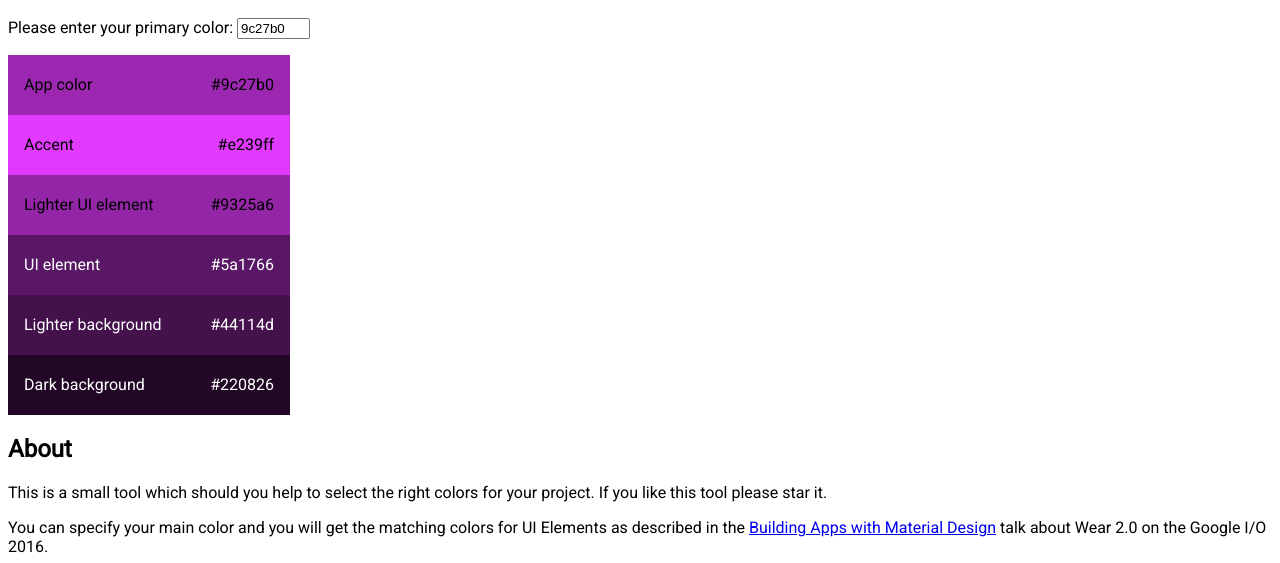
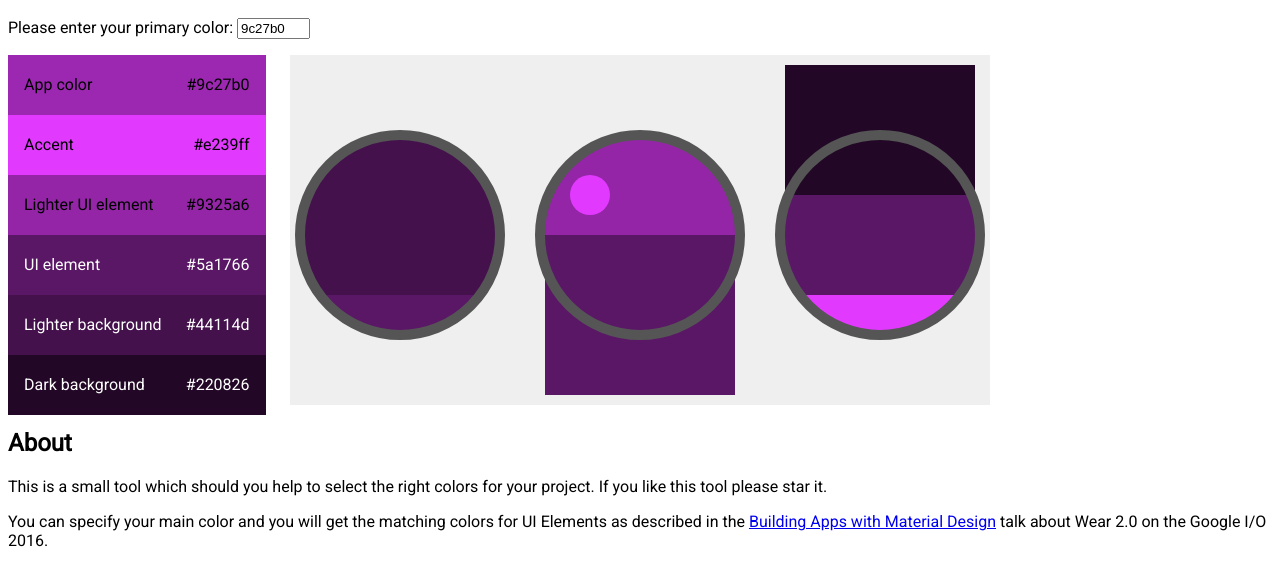
Before and after one commit to rekire/MaterialColorGenerator, a plain HTML site: page index.html in a window 1280 px wide. Shown: the part 49-612 px from the top of the page. Drawn offline with Linux system fonts and the light colour scheme.

Commit message:
Add watch preview and link tracking

```diff
--- a/index.html
+++ b/index.html
@@ -7,6 +7,10 @@ document.addEventListener("DOMContentLoaded", function(event) {
   var input = document.getElementById("color");
   input.oninput=calc;
   calc({'target':input});
+  // out link tracking
+  for(var i=0; i<document.links.lenth; i++) {
+    document.links[i].onclick=trackOutboundLink;
+  }
 });
 
 function calc(event) {
@@ -34,8 +38,74 @@ function calc(event) {
     output.innerHTML+='<div style="background-color:#' + rgb  + '; color:#fff">Lighter background <span>#' + rgb + '</span></div>';
     rgb = toHex(hsvToRgb(hsv[0], hsv[1], 0.15));
     output.innerHTML+='<div style="background-color:#' + rgb  + '; color:#fff">Dark background <span>#' + rgb + '</span></div>';
+    draw(hsv);
   } else {
     output.innerHTML="";
+  }
+}
+
+function draw(hsv) {
+  var canvas = document.getElementById('canvas');
+  if (canvas.getContext){
+    var ctx = canvas.getContext('2d');
+    ctx.imageSmoothingEnabled = true;
+
+    // first watch
+    ctx.save();
+    ctx.beginPath();
+    ctx.arc(110,180,100,0,Math.PI*2,true);
+    ctx.clip();
+    ctx.beginPath();
+    ctx.fillStyle = '#' + toHex(hsvToRgb(hsv[0], hsv[1], 0.3));
+    ctx.fillRect(15, 80, 190, 180);
+    ctx.fillStyle = '#' + toHex(hsvToRgb(hsv[0], hsv[1], 0.4));
+    ctx.fillRect(15, 240, 190, 35);
+    ctx.restore();
+
+    // second watch
+    ctx.save();
+    ctx.beginPath();
+    ctx.arc(350,180,100,0,Math.PI*2,true);
+    ctx.clip();
+    ctx.beginPath();
+    ctx.fillStyle = '#' + toHex(hsvToRgb(hsv[0], hsv[1], 0.65));
+    ctx.fillRect(255, 80, 190, 100);
+    ctx.restore();
+    ctx.fillStyle = '#' + toHex(hsvToRgb(hsv[0], hsv[1], 0.4));
+    ctx.fillRect(255, 180, 190, 160);
+
+    // third watch
+    ctx.save();
+    ctx.beginPath();
+    ctx.arc(590,180,100,0,Math.PI*2,true);
+    ctx.clip();
+    ctx.beginPath();
+    ctx.fillStyle = '#' + toHex(hsvToRgb(hsv[0], hsv[1], 0.4));
+    ctx.fillRect(495, 140, 190, 100);
+    ctx.fillStyle = '#' + toHex(hsvToRgb(hsv[0], hsv[1], 1));
+    ctx.fillRect(495, 240, 190, 35);
+    ctx.restore();
+    ctx.fillStyle = '#' + toHex(hsvToRgb(hsv[0], hsv[1], 0.15));
+    ctx.fillRect(495, 10, 190, 130);
+
+    // watch chromes
+    ctx.beginPath();
+    ctx.lineWidth=10;
+    ctx.strokeStyle='#555';
+    ctx.arc(110,180,100,0,Math.PI*2,true);
+    ctx.stroke();
+    ctx.beginPath();
+    ctx.arc(350,180,100,0,Math.PI*2,true);
+    ctx.stroke();
+    ctx.beginPath();
+    ctx.arc(590,180,100,0,Math.PI*2,true);
+    ctx.stroke();
+
+    ctx.beginPath();
+    ctx.lineWidth=0;
+    ctx.fillStyle = '#' + toHex(hsvToRgb(hsv[0], hsv[1], 1));
+    ctx.arc(300,140,20,0,Math.PI*2,true);
+    ctx.fill();
   }
 }
 
@@ -128,9 +198,17 @@ m=s.getElementsByTagName(o)[0];a.async=1;a.src=g;m.parentNode.insertBefore(a,m)
 
 ga('create', 'UA-72964219-2', 'auto');
 ga('send', 'pageview');
+
+function trackOutboundLink(url) {
+   ga('send', 'event', 'outbound', 'click', url, {
+     'transport': 'beacon',
+     'hitCallback': function(){document.location = url;}
+   });
+   return false;
+}
 </script>
 <script async defer src="https://buttons.github.io/buttons.js"></script>
-<link href="https://fonts.googleapis.com/css?family=Roboto" rel="stylesheet" />
+<link href="https://fonts.googleapis.com/css?family=Roboto" rel="stylesheet"/>
 <style type="text/css">
 body {
   font-family: 'Roboto', sans-serif;
@@ -146,47 +224,49 @@ h1 {
   vertical-align: middle;
   width: 250px;
 }
+#output {
+  float:left;
+}
 #output div span {
   float: right;
+}
+canvas {
+  clear:left;
+  min-width:200px;
+  max-width:100%;
 }
 </style>
 </head>
 <body>
 <h1>Material color generator
-<a aria-label="Star rekire/MaterialColorGenerator on GitHub" data-count-aria-label="# stargazers on GitHub" data-count-api="/repos/rekire/MaterialColorGenerator#stargazers_count" data-count-href="/rekire/MaterialColorGenerator/stargazers" data-style="mega" data-icon="octicon-star" href="https://github.com/rekire/MaterialColorGenerator" class="github-button">Star</a></h1>
-<p>Please enter your primary color: <input type="text" id="color" value="9c27b0" maxlength="6" size="6" /></p>
+    <a aria-label="Star rekire/MaterialColorGenerator on GitHub"
+       data-count-aria-label="# stargazers on GitHub"
+       data-count-api="/repos/rekire/MaterialColorGenerator#stargazers_count"
+       data-count-href="/rekire/MaterialColorGenerator/stargazers" data-style="mega"
+       data-icon="octicon-star" href="https://github.com/rekire/MaterialColorGenerator"
+       class="github-button">Star</a></h1>
+<p>Please enter your primary color: <input type="text" id="color" value="9c27b0" maxlength="6" size="6"/></p>
 <div id="output"></div>
+<canvas id="canvas" width="700" height="350" style="background-color:#efefef"></canvas>
 
 <h2>About</h2>
-
-
-<p>This is a small tool which should you help to select the right colors for your project. If you like this tool please star it.</p>
-
-
-<p>You can specify your main color and you will get the matching colors for UI Elements as described in the
- <a href="https://youtu.be/LtD7eJp2ILo?t=6m1s">Building Apps with Material Design</a> talk about Wear 2.0 on the Google
-I/O 2016.</p>
-
-
-<p>Basically the colors are calculated based on the <a href="https://en.wikipedia.org/wiki/HSL_and_HSV">HSB or HSV</a>
-color space. Here is a screenshot taken from the Video above:</p>
-
-<img src="watch.jpg" alt="Example usage of the colors on Android Wear 2.0" style="max-width:100%;" />
-
-
+<p>This is a small tool which should you help to select the right colors for your project. If you
+    like this tool please star it.</p>
+<p>You can specify your main color and you will get the matching colors for UI Elements as described
+    in the <a href="https://youtu.be/LtD7eJp2ILo?t=6m1s">Building Apps with Material Design</a> talk
+    about Wear 2.0 on the Google I/O 2016.</p>
+<p>Basically the colors are calculated based on the <a
+        href="https://en.wikipedia.org/wiki/HSL_and_HSV">HSB or HSV</a> color space. Here is a
+    screenshot taken from the Video above:</p>
+<img src="watch.jpg" alt="Example usage of the colors on Android Wear 2.0" style="max-width:100%;"/>
 
 <h2>Used third party libs</h2>
-
-
-<p>A light modified <a href="https://github.com/mjackson/mjijackson.github.com/blob/master/2008/02/rgb-to-hsl-and-rgb-to-hsv-color-model-conversion-algorithms-in-javascript.html">color convertation</a> implementation from <a href="https://github.com/mjackson">mjackson</a>.</p>
-
+<p>A light modified <a
+        href="https://github.com/mjackson/mjijackson.github.com/blob/master/2008/02/rgb-to-hsl-and-rgb-to-hsv-color-model-conversion-algorithms-in-javascript.html">color
+    convertation</a> implementation from <a href="https://github.com/mjackson">mjackson</a>.</p>
 
 <h2>License</h2>
-
-
-<p>This code is licensed under the <a href="http://www.rekisoft.eu/licenses/rkspl.html">Rekisoft Public License</a>.<br />
-
-There is no need for contibution for using the generated colors.</p>
-
+<p>This code is licensed under the <a href="http://www.rekisoft.eu/licenses/rkspl.html">Rekisoft Public License</a>.<br/>
+There is no need for contribution for using the generated colors.</p>
 </body>
 </html>
```
